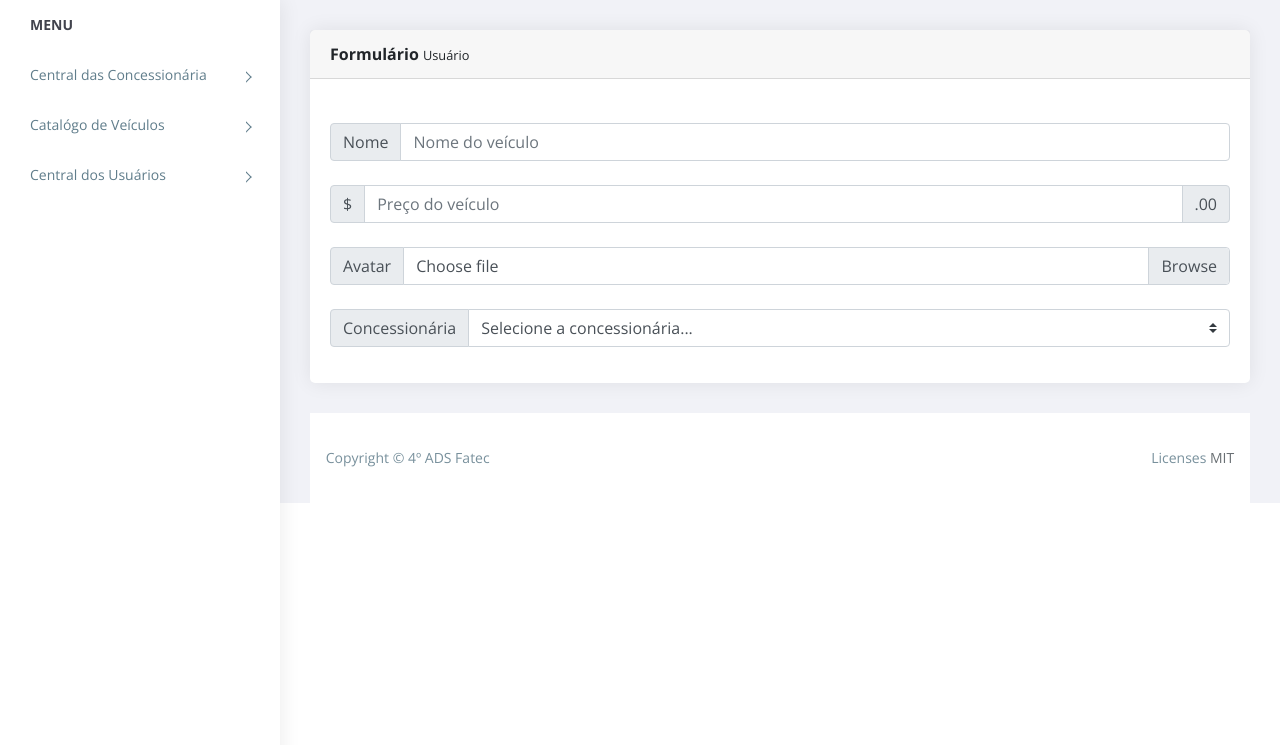
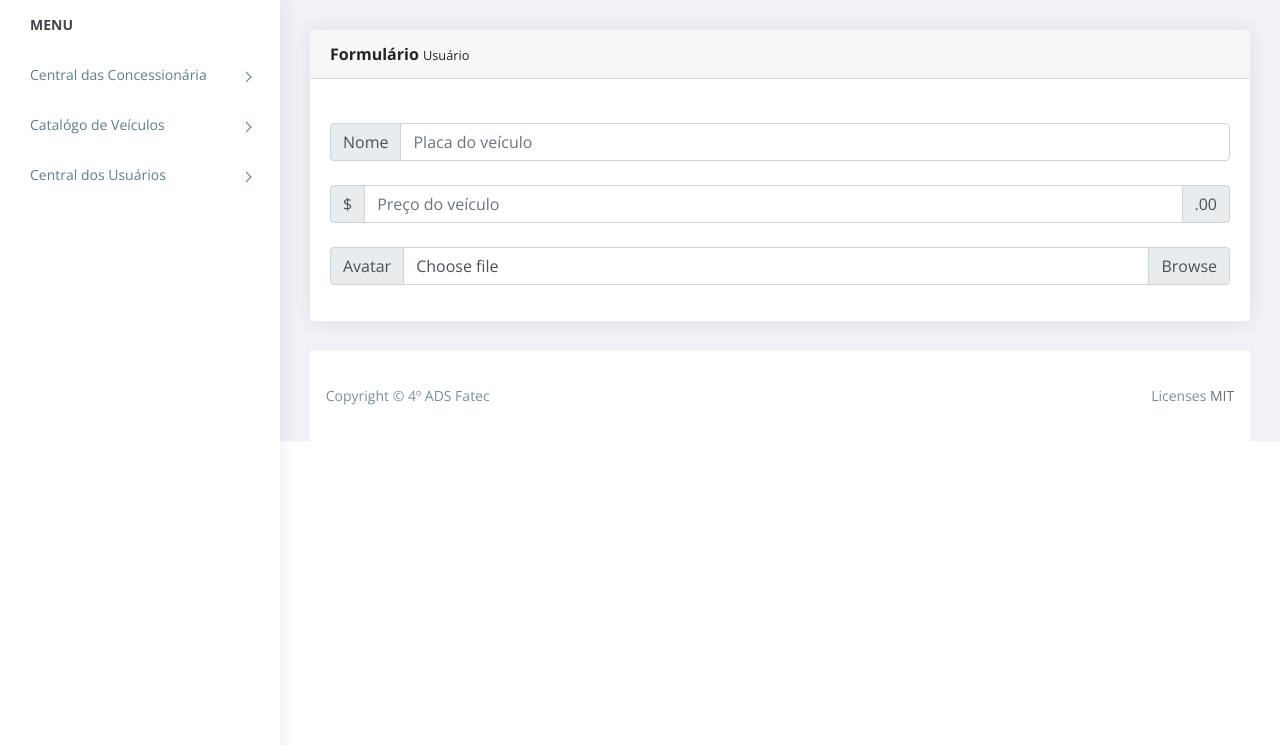
Before and after one commit to savio-2-lopes/Simple-Management-System-PHP, a PHP site: page /add_car.php in a window 1280 px wide. Shown: the part 55-800 px from the top of the page. Run offline with PHP 8.4, Linux system fonts and the light colour scheme; a user stored in the database is signed in; data comes from the database, SQL or seed files in the repository.

Commit message:
Refactor app

```diff
--- a/add_car.php
+++ b/add_car.php
@@ -10,28 +10,22 @@ $id = '';
 
 if (isset($_GET['id'])) {
     $id = mysqli_real_escape_string($con, $_GET['id']);
-
     if ($_SESSION['ROLE'] == 2 && $_SESSION['USER_ID'] != $id) {
         die('Acesso Negado');
     }
-
     $res = mysqli_query($con, "SELECT * FROM veiculos WHERE id='$id'");
     $row = mysqli_fetch_assoc($res);
-
     $_UP['pasta'] = 'upload/';
-
     $avatar = $row['avatar'];
     $preco = $row['preco'];
     $nome = $row['nome'];
     $concessionaria_id = $row['concessionaria_id'];
 }
-
 if (isset($_POST['submit'])) {
     $nome = mysqli_real_escape_string($con, $_POST['nome']);
     $preco = mysqli_real_escape_string($con, $_POST['preco']);
     $avatar = mysqli_real_escape_string($con, $_FILES['avatar']['name']);
     $concessionaria_id = mysqli_real_escape_string($con, $_POST['concessionaria_id']);
-
     if ($id > 0) {
         move_uploaded_file($_FILES['avatar']['tmp_name'], $_UP['pasta'] . $avatar);
         $sql = "UPDATE veiculos SET nome='$nome',preco='$preco',avatar='$avatar',concessionaria_id='$concessionaria_id' WHERE id='$id'";
@@ -39,7 +33,6 @@ if (isset($_POST['submit'])) {
         move_uploaded_file($_FILES['avatar']['tmp_name'], $_UP['pasta'] . $avatar);
         $sql = "INSERT INTO veiculos(nome,preco,avatar,concessionaria_id,role) values('$nome','$preco','$avatar','$concessionaria_id','2')";
     }
-
     mysqli_query($con, $sql);
     header('location:vehicle.php');
     die();
@@ -63,7 +56,7 @@ if (isset($_POST['submit'])) {
                                 <div class="input-group-prepend">
                                     <span class="input-group-text" id="basic-addon1">Nome</span>
                                 </div>
-                                <input type="text" value="<?php echo $nome ?>" name="nome" class="form-control" placeholder="Nome do veículo" aria-label="Username" aria-describedby="basic-addon1" required>
+                                <input type="text" value="<?php echo $nome ?>" name="nome" class="form-control" placeholder="Placa do veículo" aria-label="Username" aria-describedby="basic-addon1" required>
                             </section>
 
                             <section class="input-group mb-3 mt-4">
@@ -86,26 +79,6 @@ if (isset($_POST['submit'])) {
                                 </div>
                             </section>
 
-                            <section class="input-group mb-3 mt-4">
-                                <div class="input-group-prepend">
-                                    <label class="input-group-text" for="inputGroupSelect01">Concessionária</label>
-                                </div>
-                                <select class="custom-select" name="concessionaria_id" id="inputGroupSelect01" required>
-                                    <option selected>Selecione a concessionária...</option>
-
-                                    <?php
-                                    $res = mysqli_query($con, "SELECT * FROM concessionaria ORDER BY concessionaria desc");
-                                    while ($row = mysqli_fetch_assoc($res)) {
-                                        if ($concessionaria_id == $row['id']) {
-                                            echo "<option selected='selected' value=" . $row['id'] . ">" . $row['concessionaria'] . "</option>";
-                                        } else {
-                                            echo "<option value=" . $row['id'] . ">" . $row['concessionaria'] . "</option>";
-                                        }
-                                    }
-                                    ?>
-                                </select>
-                            </section>
-
                             <?php if ($_SESSION['ROLE'] == 1) { ?>
                                 <button type="submit" name="submit" class="btn btn-lg btn-success btn-block mt-4" style="border-radius:0.8rem">
                                     <span id="payment-button-amount">Cadastrar</span>
--- a/db.php
+++ b/config.php
@@ -1,13 +1,10 @@
 <?php
 session_start();
-
 $hostname = "localhost";
 $username = "root";
 $password = "";
 $databaseName = "loja1";
-
 $con = new mysqli($hostname, $username, $password, $databaseName);
-
 if ($con->connect_error) {
     die("Falha na conexão: " . $con->connect_error);
 }
--- a/index.php
+++ b/index.php
@@ -1,6 +1,5 @@
 <?php
 require('top.php');
-
 if ($_SESSION['ROLE'] != 1) {
     header('location:add_user.php?id=' . $_SESSION['USER_ID']);
     die();
@@ -9,7 +8,6 @@ if (isset($_GET['type']) && $_GET['type'] == 'delete' && isset($_GET['id'])) {
     $id = mysqli_real_escape_string($con, $_GET['id']);
     mysqli_query($con, "DELETE FROM concessionaria WHERE id='$id'");
 }
-
 $res = mysqli_query($con, "SELECT * FROM concessionaria order by id desc");
 ?>
 
--- a/login.php
+++ b/login.php
@@ -1,13 +1,11 @@
 <?php
-require('db.php');
+require('config.php');
 $msg = "";
-
 if (isset($_POST['email']) && isset($_POST['password'])) {
     $email      = mysqli_real_escape_string($con, $_POST['email']);
     $password   = mysqli_real_escape_string($con, $_POST['password']);
     $res        = mysqli_query($con, "SELECT * FROM usuarios WHERE email='$email' AND password='$password'");
     $count      = mysqli_num_rows($res);
-
     if ($count > 0) {
         $row = mysqli_fetch_assoc($res);
         $_SESSION['ROLE'] = $row['role'];
--- a/top.php
+++ b/top.php
@@ -1,6 +1,5 @@
 <?php
-require('db.php');
-
+require('config.php');
 if (!isset($_SESSION['ROLE'])) {
     header('location:login.php');
     die();
```
Also changed, not shown: add_dealership.php (+0 -7 lines), add_users.php (+5 -10 lines), logout.php (+2 -5 lines).
